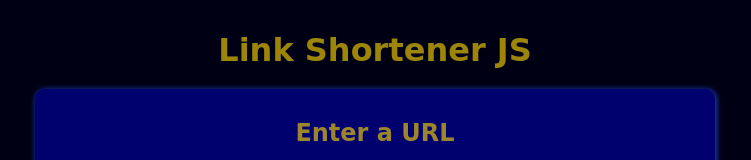
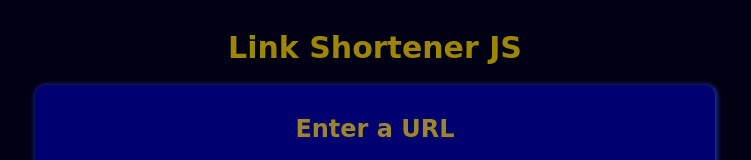
Before and after one commit to Iamtsquare07/url-shortener-js, a plain HTML site: page index.html in a window 1280 px wide. Shown: the top 160 px of the page, without its empty margins (275-1026 px from the left). Drawn offline with nearby package versions, Linux system fonts and the light colour scheme; a web font is replaced by a local one.

Commit message:
Add files via upload

```diff
--- a/styles.css
+++ b/styles.css
@@ -19,6 +19,10 @@ body {
   margin-bottom: 20px;
   color: rgba(255, 217, 0, 0.61);
   font-family: 'Croissant One', cursive;
+}
+
+h1 {
+  font-size: 5vw;
 }
 
 .url-shortener {
@@ -94,7 +98,7 @@ body {
 #result {
   min-width: 190px;
   min-height: 150px;
-    border-radius:5px;
+  border-radius: 5px;
   border: solid 2px #0222ad;
   margin: auto;
   margin-top: 30px;
@@ -108,7 +112,7 @@ body {
 }
 
 #result:hover {
-    background-color:#02008f;
+  background-color: #02008f;
 }
 
 #copy {
@@ -123,16 +127,16 @@ body {
   height: 100%;
   top: 0;
   left: 0;
-    background-color:#000014c5;
+  background-color: #000014c5;
   padding: 10px;
 }
 
 #recent-url-content {
   width: 80%;
-    background-color:#001286;
+  background-color: #001286;
   height: 100vh;
   margin: auto;
-    border-radius:10px;
+  border-radius: 10px;
   padding: 10px;
   text-align: left;
   line-height: 30px;
@@ -154,7 +158,7 @@ body {
 }
 
 li a {
-    color:white;
+  color: white;
   text-decoration: none;
 }
 
@@ -173,6 +177,10 @@ body {
     margin-left: auto;
   }
 
+  h1 {
+    font-size: 30px;
+  }
+
   #recent-url-content {
     margin-top: 100px;
     margin-bottom: 100px;
```
Lines whose indentation alone changed are shown as unchanged.
